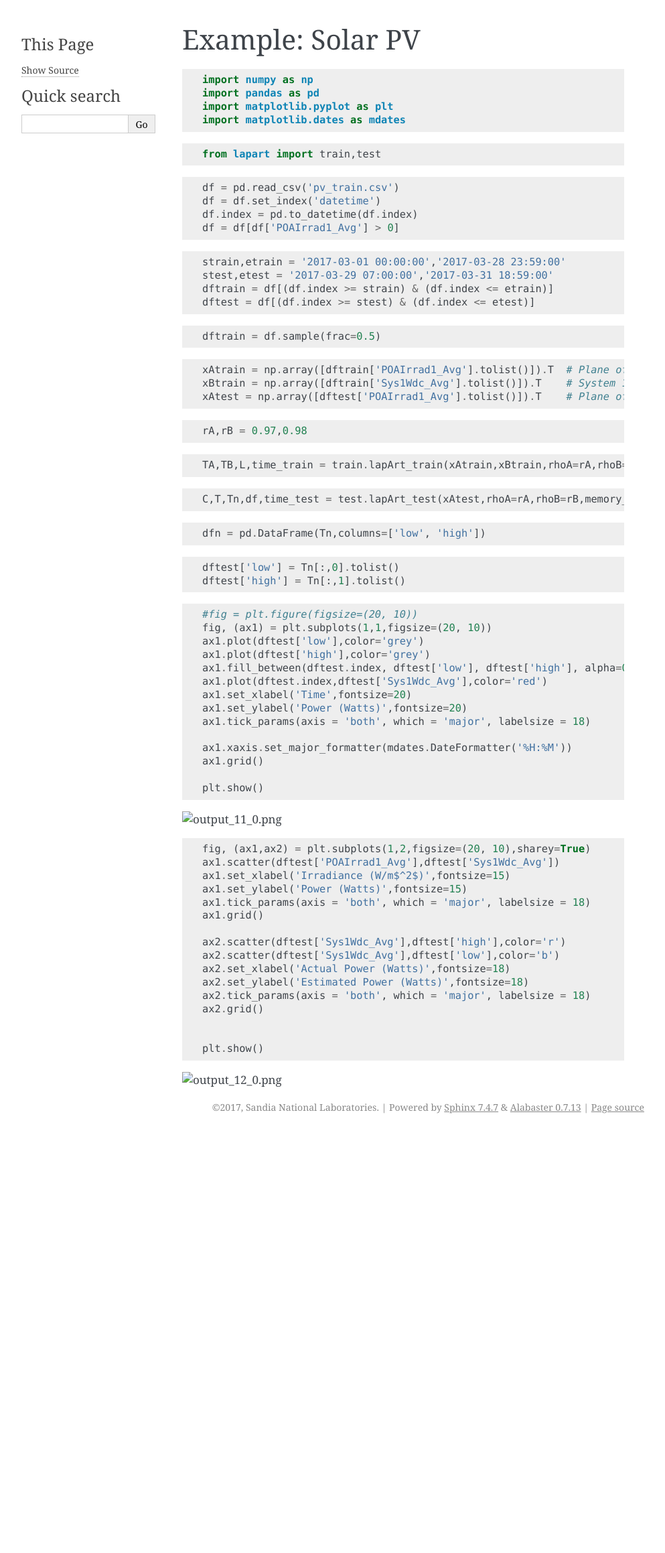
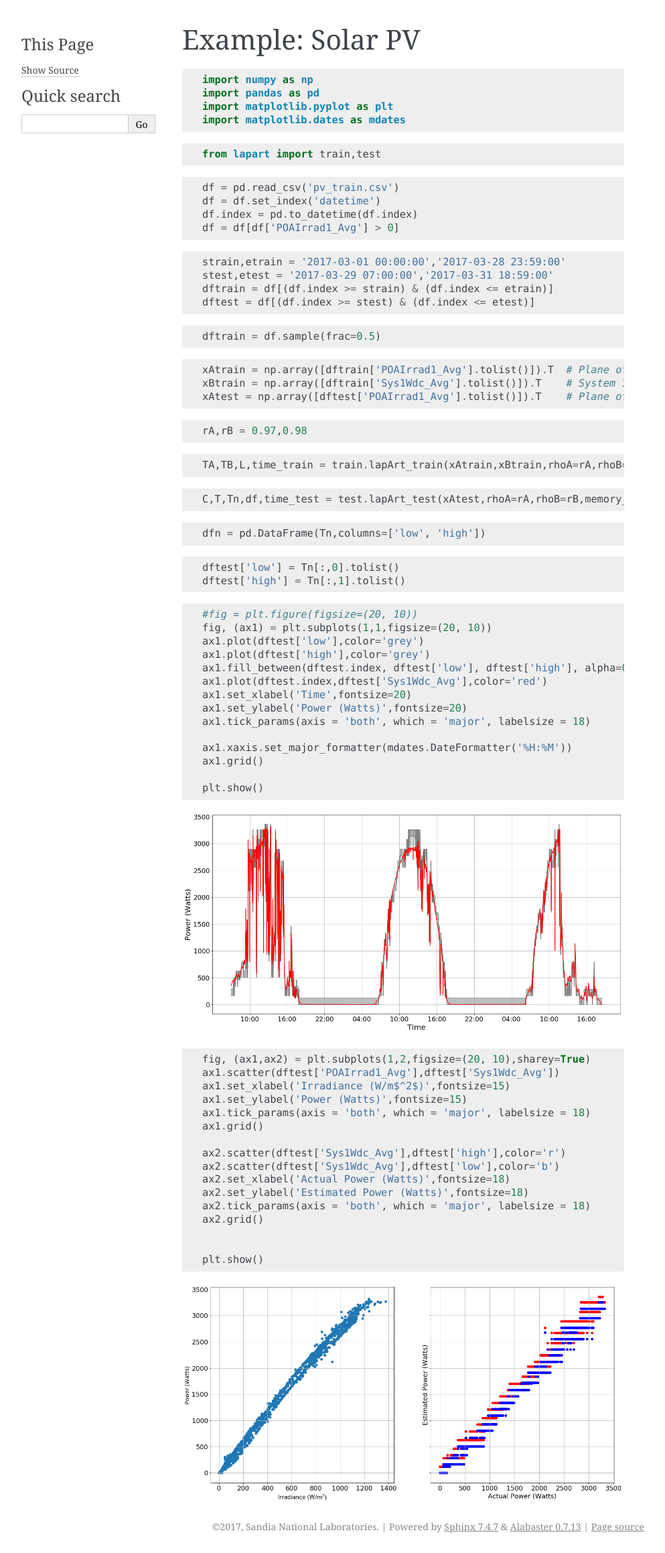
Before and after one commit to sandialabs/lapart-python, a Sphinx documentation site: the page built from docs/source/pv.rst, in a window 1280 px wide. Shown: the whole page at 67% size, without its empty margins (148-1141 px from the left). Built offline with Sphinx 7.4.7, drawn with Linux system fonts in a browser that asks for light colours; before the commit the page ends 1692 px from its top, so only the background shows below that.

Commit message:
update pv example

```diff
--- a/docs/source/pv.rst
+++ b/docs/source/pv.rst
@@ -77,7 +77,7 @@ Example: Solar PV
 
 
 
-.. image:: output_11_0.png
+.. image:: figures/output_11_0.png
 
 
 .. code:: python
@@ -101,4 +101,4 @@ Example: Solar PV
 
 
 
-.. image:: output_12_0.png
+.. image:: figures/output_12_0.png
```
